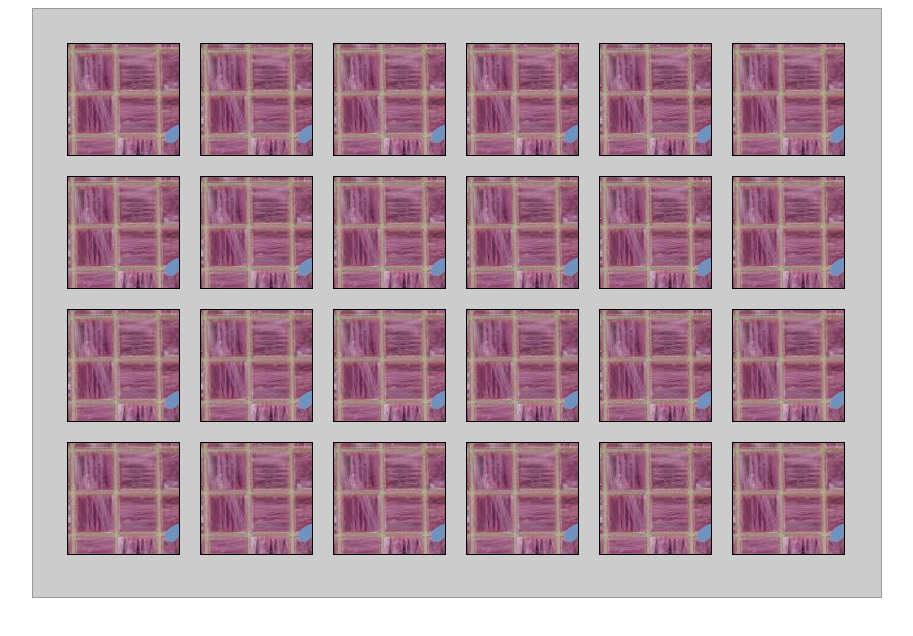
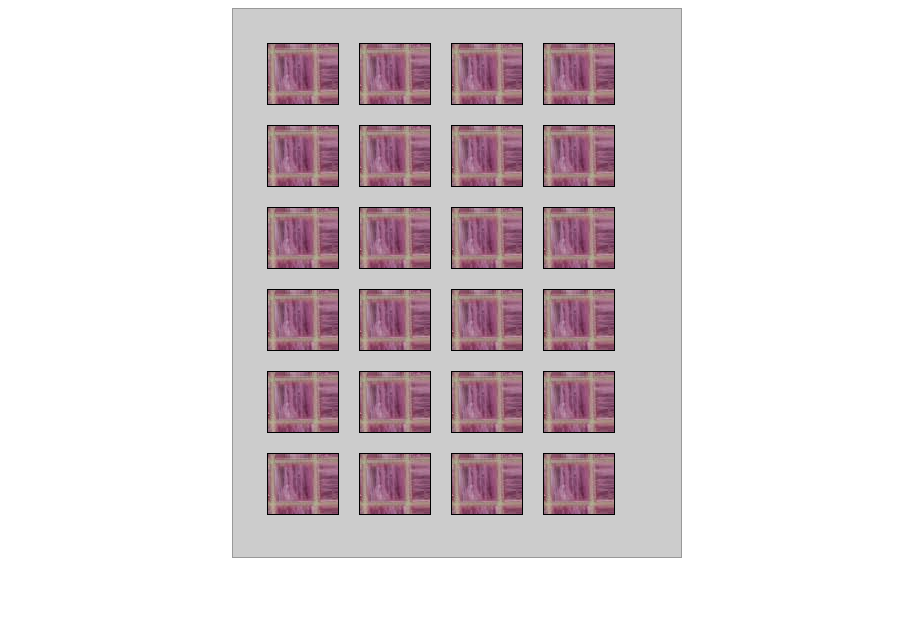
Before and after one commit to himani1/BrainStorming, a plain HTML site: page index.html in a window 1280 px wide. Shown: the whole page, without its empty margins (183-1096 px from the left). Drawn offline with Linux system fonts and the light colour scheme.

Commit message:
Update index.html

```diff
--- a/index.html
+++ b/index.html
@@ -5,20 +5,20 @@
 div#memory_board{
 	background:#CCC;
 	border:#999 1px solid;
-	width:800px;
-	height:540px;
+	width:400px;
+	height:500px;
 	padding:24px;
 	margin:0px auto;
 }
 div#memory_board > div{
 	background: url(tile_bg.jpg) no-repeat;
 	border:#000 1px solid;
-	width:71px;
-	height:71px;
+	width:30px;
+	height:20px;
 	float:left;
 	margin:10px;
 	padding:20px;
-	font-size:64px;
+	font-size:10px;
 	cursor:pointer;
 	text-align:center;
 }
```
